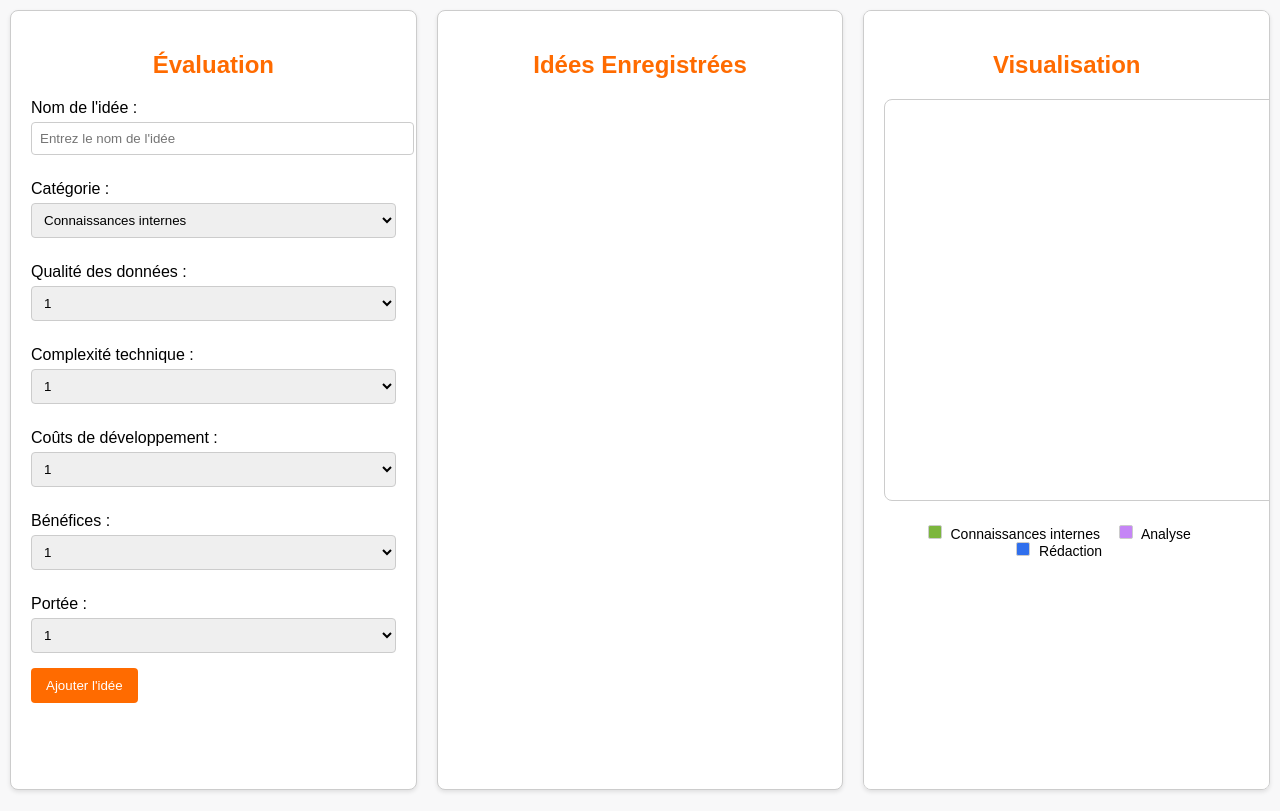
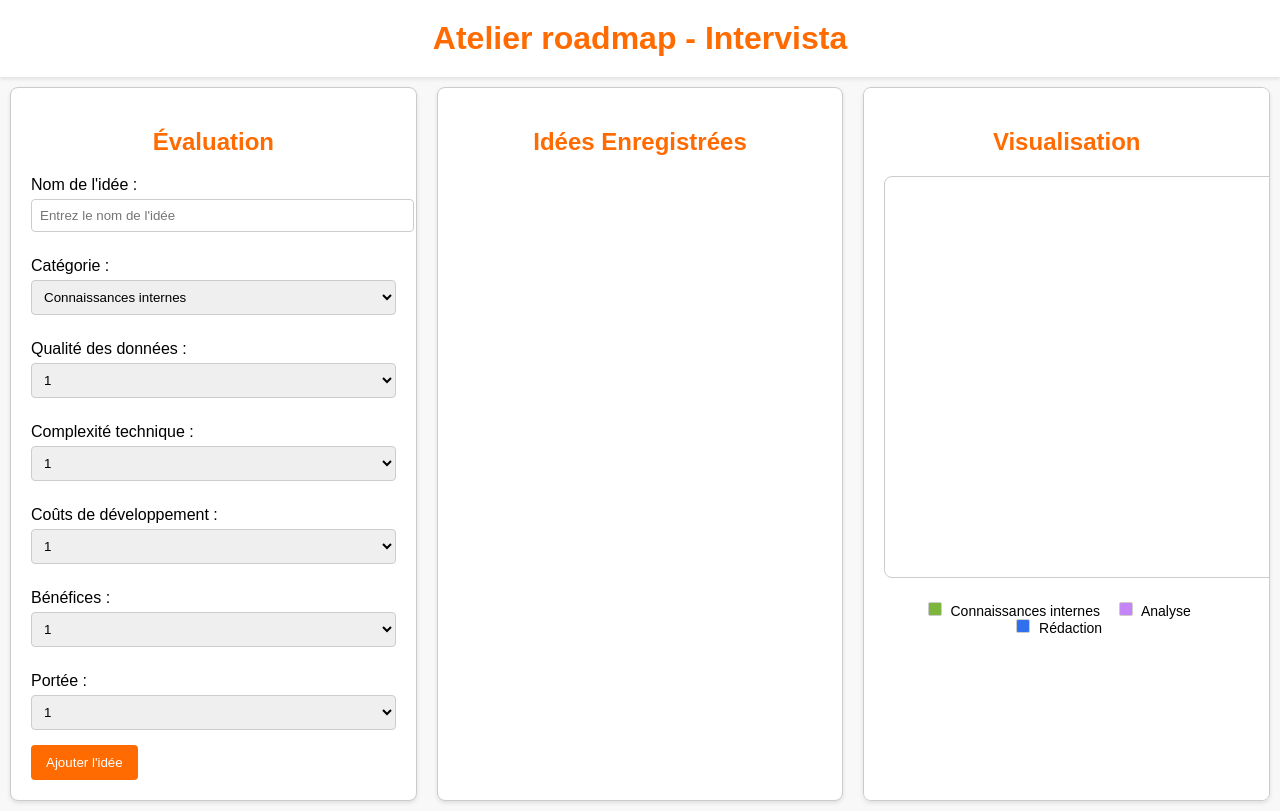
Before and after one commit to Matche/Product-scores, a plain HTML site: page index.html in a window 1280 px wide. Drawn offline with nearby package versions, Linux system fonts and the light colour scheme; a web font is replaced by a local one.

Commit message:
index.html

```diff
--- a/index.html
+++ b/index.html
@@ -7,14 +7,32 @@
   <style>
     @import url('https://fonts.googleapis.com/css2?family=Satoshi:wght@300;400;500;700&display=swap');
 
+    .header {
+      background-color: white;
+      padding: 20px;
+      text-align: center;
+      box-shadow: 0 2px 4px rgba(0, 0, 0, 0.1);
+    }
+
+    .header h1 {
+      color: #FF6B00;
+      margin: 0;
+      font-size: 2em;
+      font-weight: 700;
+    }
+
     body {
       font-family: 'Satoshi', sans-serif;
       margin: 0;
       padding: 0;
       background-color: #F8F8F9;
+      height: 100vh;
+      display: flex;
+      flex-direction: column;
     }
 
     .container {
+      flex: 1;
       display: flex;
       height: 100vh;
     }
@@ -131,6 +149,9 @@
   </style>
 </head>
 <body>
+  <div class="header">
+    <h1>Atelier roadmap - Intervista</h1>
+  </div>
   <div class="container">
     <!-- Section Évaluation -->
     <div class="section">
```
